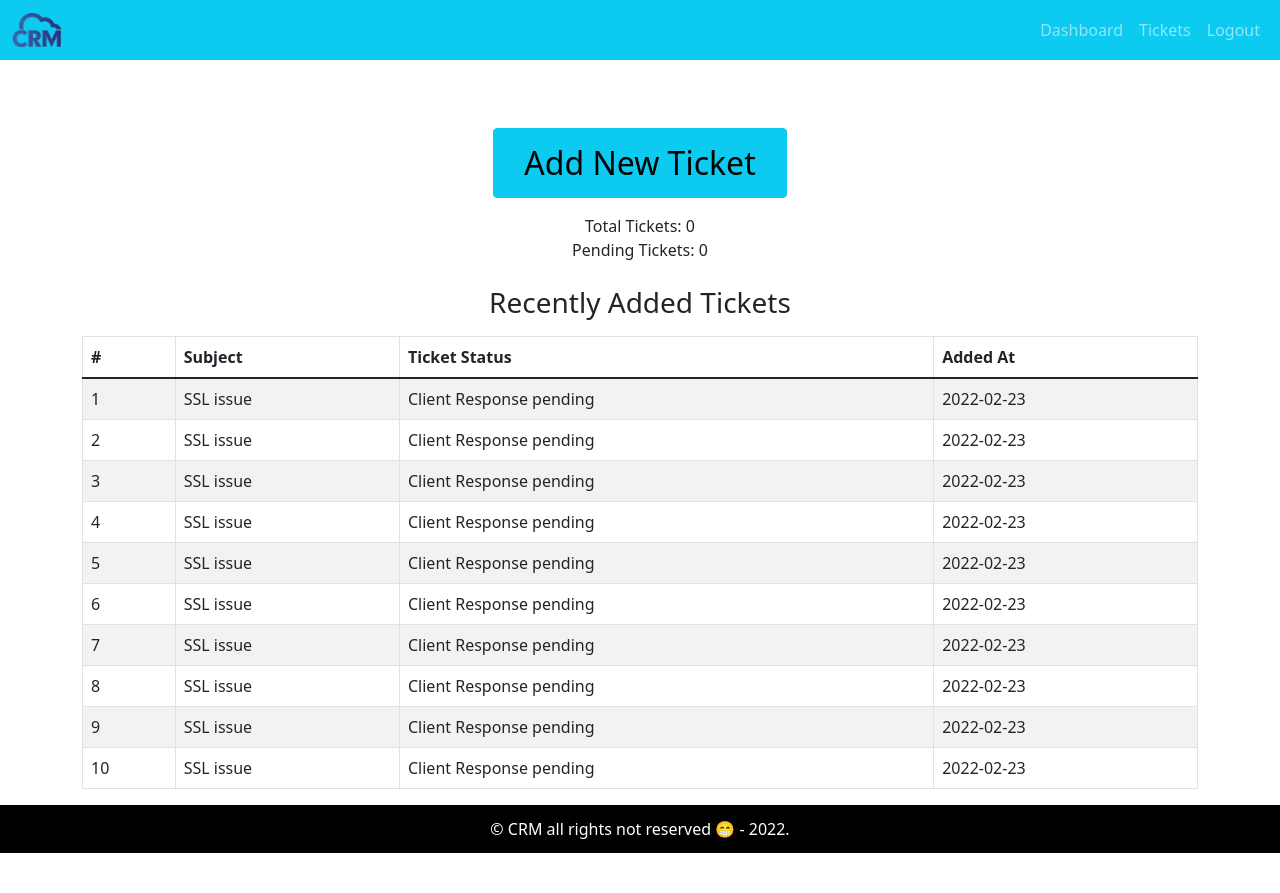
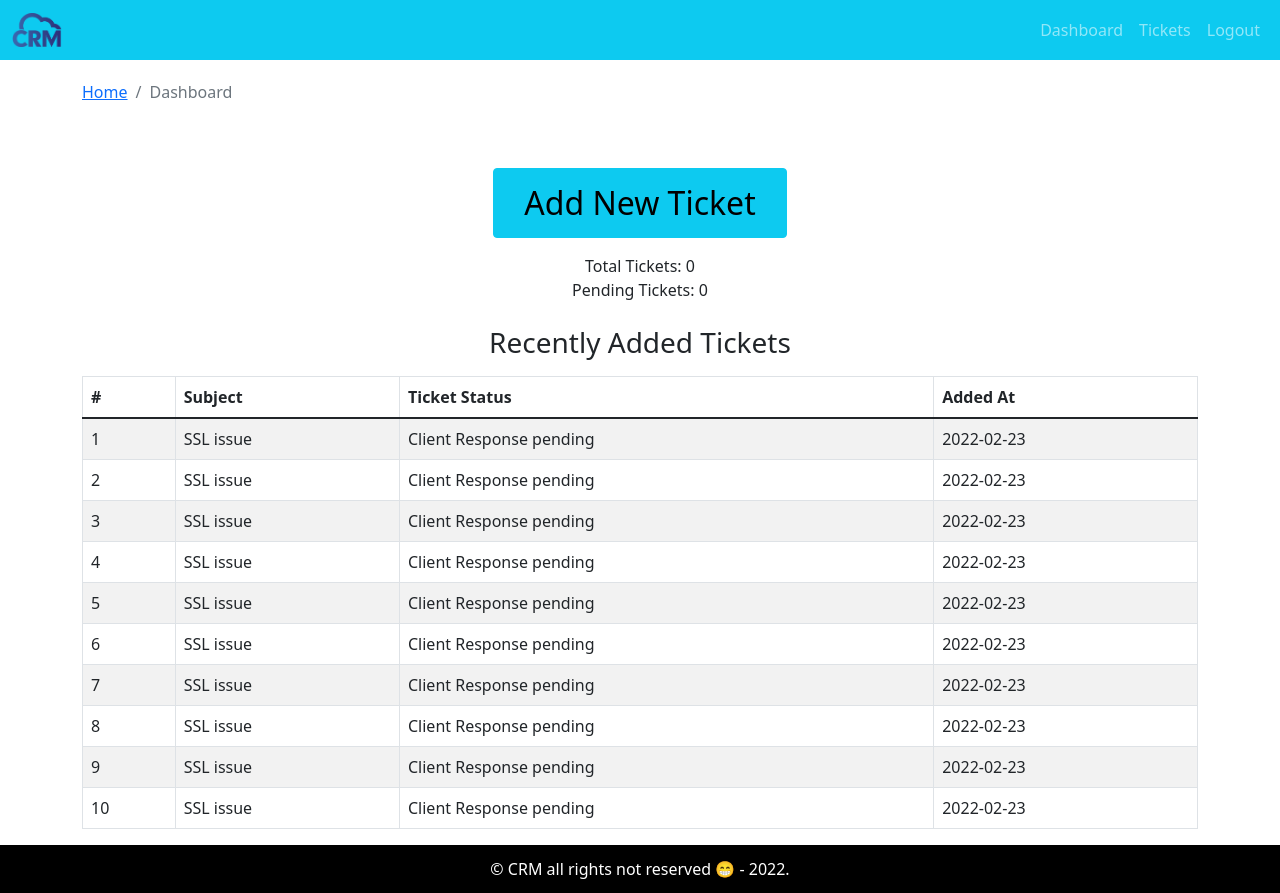
Before and after one commit to sushant1123/crm-frontend, a React (Create React App) app: page / in a window 1280 px wide. Before the commit the page ends 853 px from the top, so only its background shows below. Built offline with nearby package versions, Linux system fonts and the light colour scheme.

Commit message:
Add BreadCrum in components and use it is Dashboard.

```diff
--- /dev/null
+++ b/src/components/breadcrum/BreadCrum.jsx
@@ -0,0 +1,13 @@
+import React from "react";
+import { Breadcrumb } from "react-bootstrap";
+
+const BreadCrum = ({ page }) => {
+	return (
+		<Breadcrumb>
+			<Breadcrumb.Item href="#">Home</Breadcrumb.Item>
+			<Breadcrumb.Item active>{page}</Breadcrumb.Item>
+		</Breadcrumb>
+	);
+};
+
+export default BreadCrum;
--- a/src/containers/dashboard/Dashboard.jsx
+++ b/src/containers/dashboard/Dashboard.jsx
@@ -2,10 +2,16 @@ import React from "react";
 import { Container, Row, Col, Button } from "react-bootstrap";
 import TicketsTable from "../../components/tickets-table/TicketsTable";
 import tickets from "../../assets/data/dummy.tickets.json";
+import BreadCrum from "../../components/breadcrum/BreadCrum";
 
 const Dashboard = () => {
 	return (
 		<Container>
+			<Row>
+				<Col>
+					<BreadCrum page={"Dashboard"} />
+				</Col>
+			</Row>
 			<Row>
 				<Col className="text-center mt-5 mb-2">
 					<Button variant="info" style={{ fontSize: "2rem", padding: "10px 30px" }}>
```
